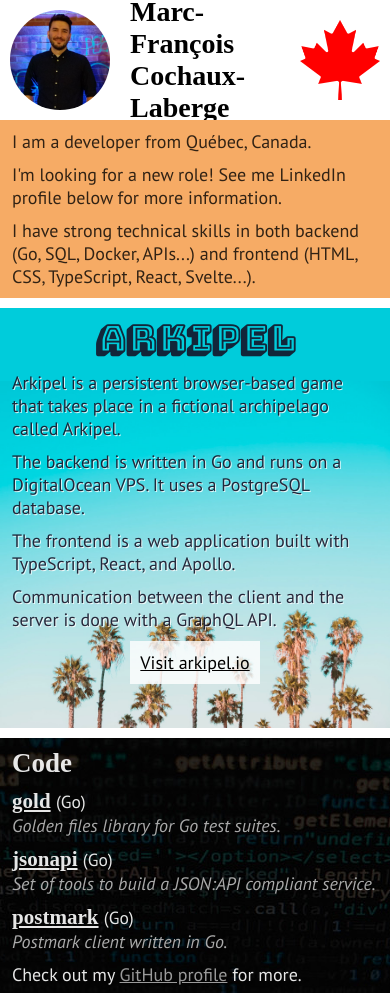
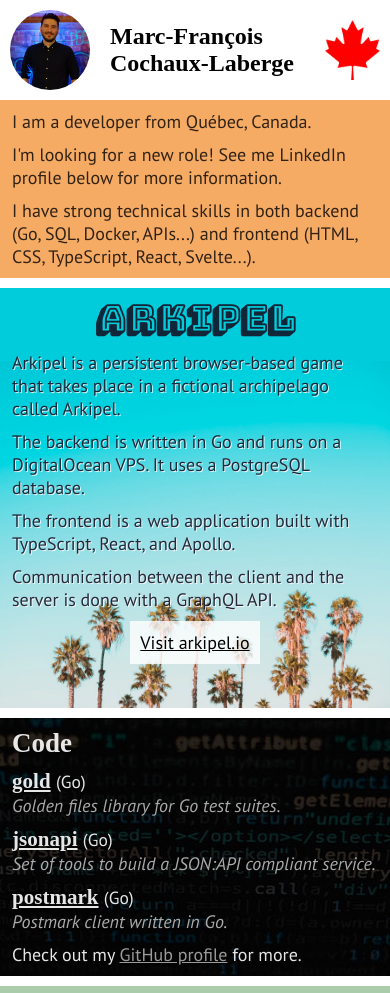
Before and after one commit to mfcochauxlaberge/mfcochauxlaberge.github.io, a plain HTML site: page index.html in a window 390 px wide. Shown: the top 993 px of the page. Drawn offline with Linux system fonts and the light colour scheme; a web font is replaced by a local one.

Commit message:
Make header responsive for small screens

```diff
--- a/index.html
+++ b/index.html
@@ -10,13 +10,13 @@
 		<div id="app">
 			<header id="header">
 				<div id="logo">
-					<img src="static/img/profile2.jpg" height="100" width="100" alt="Marc-François Cochaux-Laberge" />
+					<img src="static/img/profile2.jpg" alt="Marc-François Cochaux-Laberge" />
 				</div>
 				<div id="name">
 					<h1>Marc-François<br />Cochaux-Laberge</h1>
 				</div>
 				<div id="maple">
-					<img src="static/img/maple.png" alt="Canadian Flag Maple Leaf" width="80" height="80" />
+					<img src="static/img/maple.png" alt="Canadian Flag Maple Leaf" />
 				</div>
 			</header>
 			<div id="content">
--- a/static/css/style.css
+++ b/static/css/style.css
@@ -32,8 +32,6 @@ a {
 
 #logo {
   grid: logo;
-  width: 100px;
-  height: 100px;
 }
 
 #logo img {
@@ -59,8 +57,42 @@ h3 span {
 
 #maple {
   grid: maple;
-  display: flex;
-  place-items: center;
+  place-self: center;
+
+  img {
+    display: block;
+    height: 80px;
+  }
+}
+
+@media all and (max-width: 480px) {
+  #header {
+    grid-template-columns: 80px 1fr min-content;
+    grid-template-rows: 80px;
+  }
+
+  #name {
+    font-size: 12px;
+  }
+
+  #maple img {
+    height: 60px;
+  }
+}
+
+@media all and (max-width: 380px) {
+  #header {
+    grid-template-columns: 60px 1fr min-content;
+    grid-template-rows: 60px;
+  }
+
+  #name {
+    font-size: 10px;
+  }
+
+  #maple img {
+    height: 50px;
+  }
 }
 
 #content {
```
